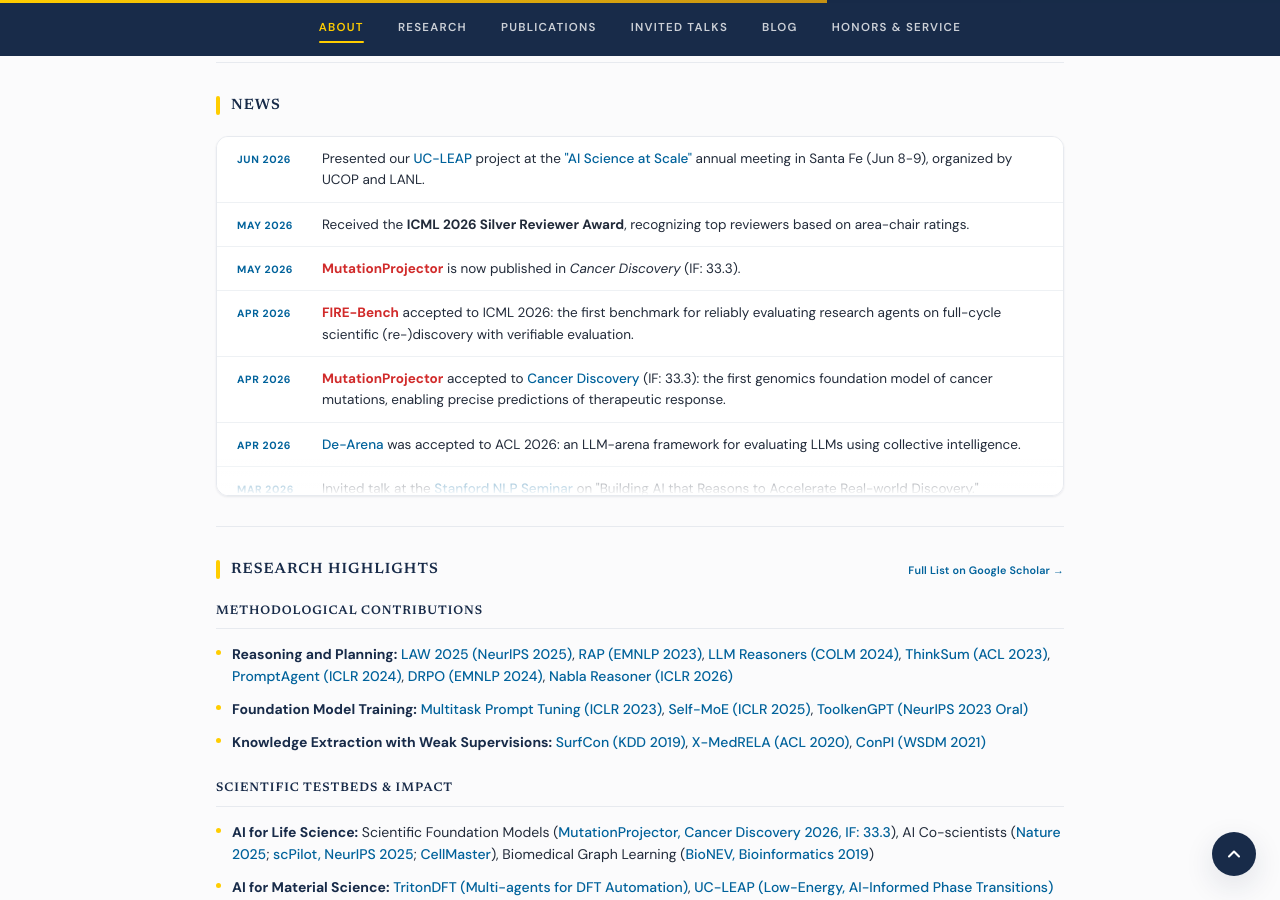
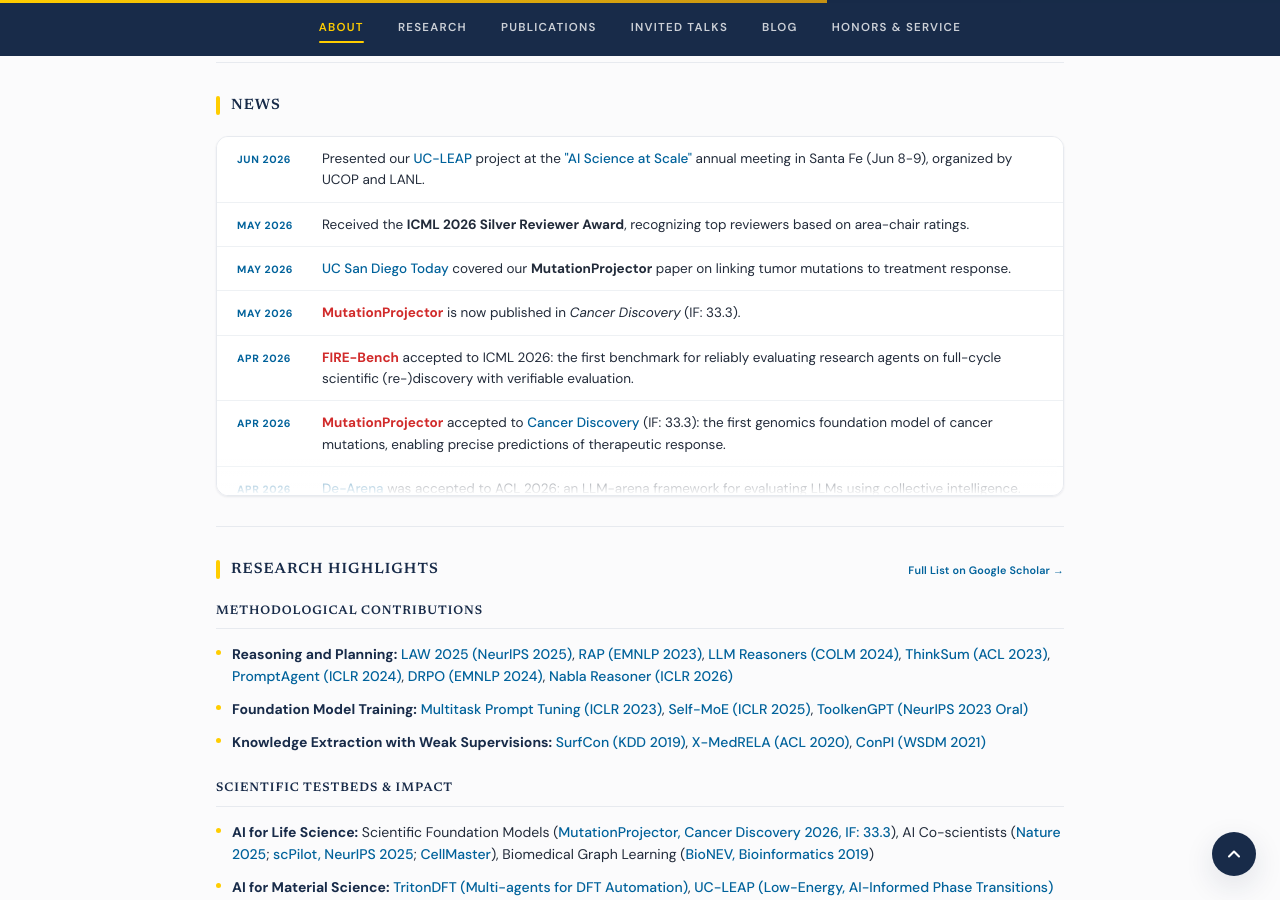
Before and after one commit to zhenwang9102/zhenwang9102.github.io, a Jekyll site: the page built from _posts/2019-06-02-venue.markdown, in a window 1280 px wide and 900 px high, scrolled down 1277 px. Built offline with Jekyll 4.4.1, drawn with Linux system fonts in a browser that asks for light colours.

Commit message:
update main page

```diff
--- a/_layouts/default.html
+++ b/_layouts/default.html
@@ -498,6 +498,10 @@
           </div>
           <div class="news-item">
             <span class="news-date">May 2026</span>
+            <div class="news-content"><a href="https://today.ucsd.edu/story/ai-model-links-tumor-mutations-to-treatment-response">UC San Diego Today</a> covered our <strong>MutationProjector</strong> paper on linking tumor mutations to treatment response.</div>
+          </div>
+          <div class="news-item">
+            <span class="news-date">May 2026</span>
             <div class="news-content"><a href="https://aacrjournals.org/cancerdiscovery/article/doi/10.1158/2159-8290.CD-25-1735/785289/A-foundation-model-of-cancer-genotype-enables" class="news-highlight">MutationProjector</a> is now published in <em>Cancer Discovery</em> (IF: 33.3).</div>
           </div>
           <div class="news-item">
```
